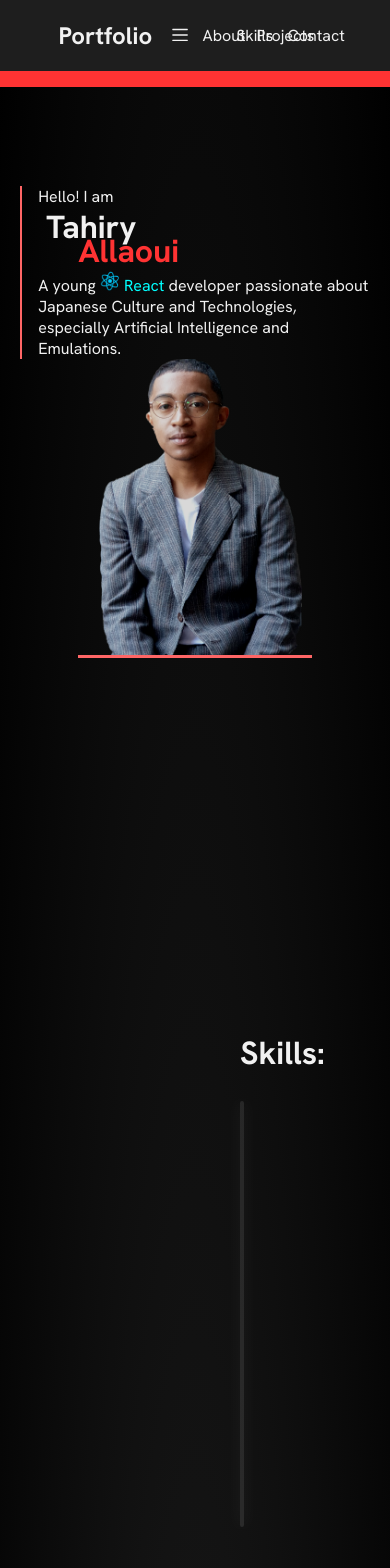
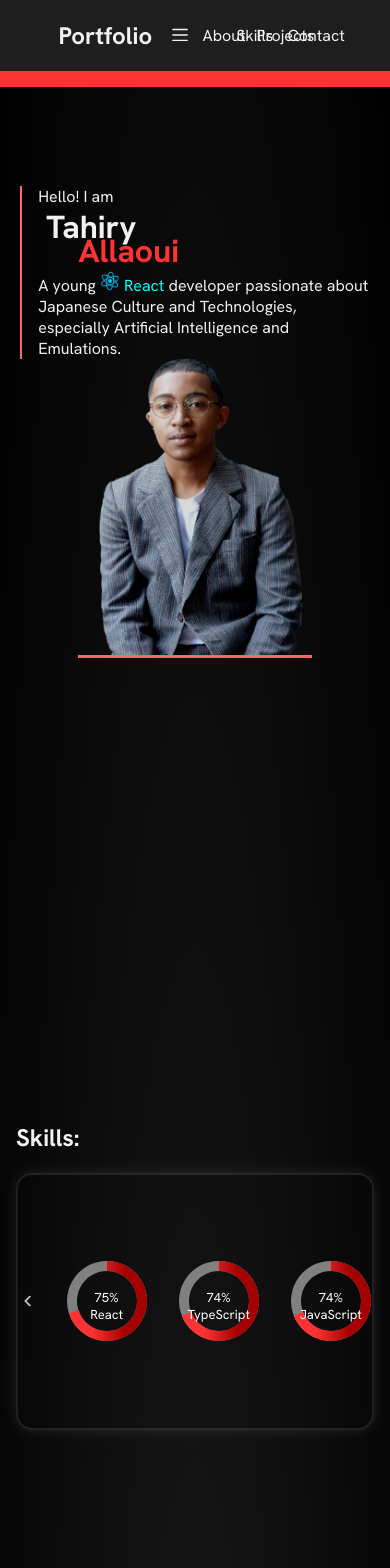
Before and after one commit to TahiryAllaoui/portfolio, a React (Vite) app: page / in a window 390 px wide. Shown: the top 1568 px of the page. Built offline with nearby package versions, Linux system fonts and the light colour scheme.

Commit message:
Skills responsive done

```diff
--- a/src/components/Skills.tsx
+++ b/src/components/Skills.tsx
@@ -47,14 +47,15 @@ function Skills({ className }: { className: string }) {
     useEffect(()=>{
         let pie = document.querySelectorAll('.pie') as NodeListOf<HTMLElement>;
         pie.forEach((el) => el.style.animation = 'fade-in 500ms');
-    },[scrollIndex])
+    },[scrollIndex]);
+    let body = document.querySelector('body') as HTMLElement;
 
     return (
         <div className={`Skills ${className}`} id="skills">
 
             <h2>Skills:</h2>
             <div id="skill-container" >
-                { scrollIndex < 1 ? <FiChevronLeft className='scroll left' onClick={handleLeft}/> : <p style={{width: '2rem'}}></p>}
+                { scrollIndex < 1 ? <FiChevronLeft className='scroll left' onClick={handleLeft}/> : <p className="placeholder" style={{width: '2rem',display: body.clientWidth <= 428 ? 'none' : 'block' }}></p>}
                 {scrollIndex < 1 ? skillFirst.map(item => <div className="pie" key={item.tech}>
                     <PieChart
                         className="chart"
@@ -104,7 +105,7 @@ function Skills({ className }: { className: string }) {
                 </div>
                 </div>
                  )}
-            { scrollIndex  > 0 ? <FiChevronRight className='scroll right' onClick={handleRight} /> : <p style={{width: '2rem'}}></p>}
+            { scrollIndex  > 0 ? <FiChevronRight className='scroll right' onClick={handleRight} /> : <p className="placeholder" style={{width: '2rem', display: body.clientWidth <= 428 ? 'none' : 'block' }}></p>}
             </div>
         </div >
     );
--- a/src/style/Skills.scss
+++ b/src/style/Skills.scss
@@ -30,14 +30,20 @@
     flex-direction: column;
     align-items: flex-start;
     justify-content: center;
+    @media (max-width: 428px) {
+        padding: 0 1rem;
+    }
 
     h2 {
         font-size: xx-large;
         color: $Color;
+
+        @media (max-width: 428px) {
+            font-size: x-large;
+        }
     }
 
     #skill-container {
-        backdrop-filter: blur(10px);
         box-shadow: 0 0px 15px 0 rgb(255, 255, 255, 0.1);
         width: 100%;
         height: 50vh;
@@ -47,13 +53,28 @@
         justify-content: space-around;
         border: 2px solid rgb(255, 255, 255, 0.1);
         border-radius: 1rem;
-        background: radial-gradient(135deg, rgb(255, 255, 255, 0.1), rgb(255, 255, 255, 0));
         overflow: hidden;
+
+        @media (max-width: 428px) {
+            padding: 0;
+            height: 30vh;
+            width: 99%;
+            justify-content: space-between;
+        }
+
+        .placeholder {
+            width: 2rem;
+            @media (max-width: 428px) {
+                width: 1rem;
+            }
+        }
 
         .scroll {
             font-size: xx-large;
             color: $Color;
             cursor: pointer;
+            @media (max-width: 428px) {
+                font-size: large;            }
         }
         .left {
 
@@ -75,6 +96,12 @@
             justify-content: space-between;
             color: white;
 
+            @media (max-width: 428px) {
+                width: 5rem;
+                height: 5rem;
+                padding: 0 0.1rem;
+            }
+
             .descri {
                 position: absolute;
                 top: 35%;
@@ -82,6 +109,9 @@
                 justify-content: center;
                 align-items: center;
                 flex-direction: column;
+                @media (max-width: 428px) {
+                   font-size: small;
+                }
             }
         }
     }
```
